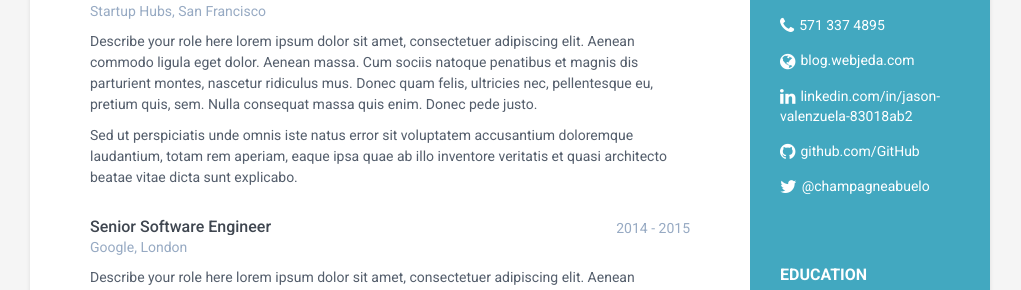
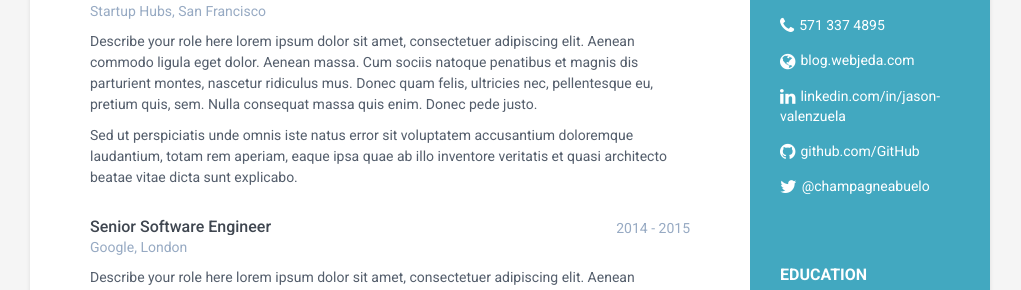
Before and after one commit to champagneabuelo/champagneabuelo.github.io, a Jekyll site: the page built from index.html, in a window 1280 px wide. Shown: the part 353-643 px from the top of the page, without its empty margins (130-1151 px from the left). Built offline with Jekyll 4.4.1, drawn with Linux system fonts in a browser that asks for light colours.

Commit message:
linkedin change

```diff
--- a/_config.yml
+++ b/_config.yml
@@ -21,7 +21,7 @@ pic: profile.png  #place a 100x100 picture inside /assets/images/ folder and pro
 email: jev4zs@virginia.edu
 phone: 571 337 4895
 # website: blog.webjeda.com #do not add http://
-linkedin: jason-valenzuela-83018ab2
+linkedin: jason-valenzuela
 github: champagneabuelo
 twitter: '@champagneabuelo'
 
```
